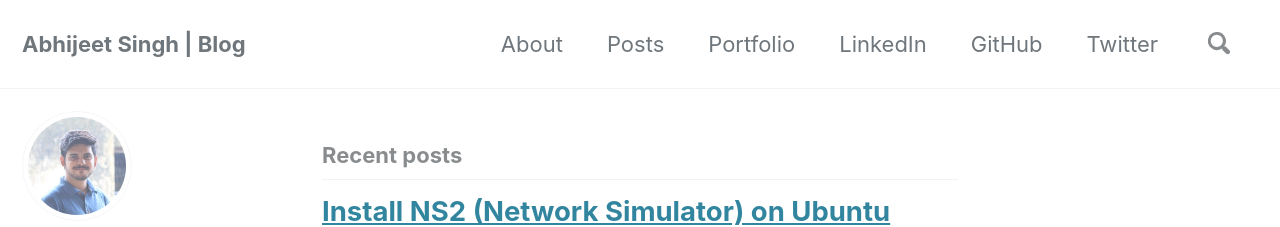
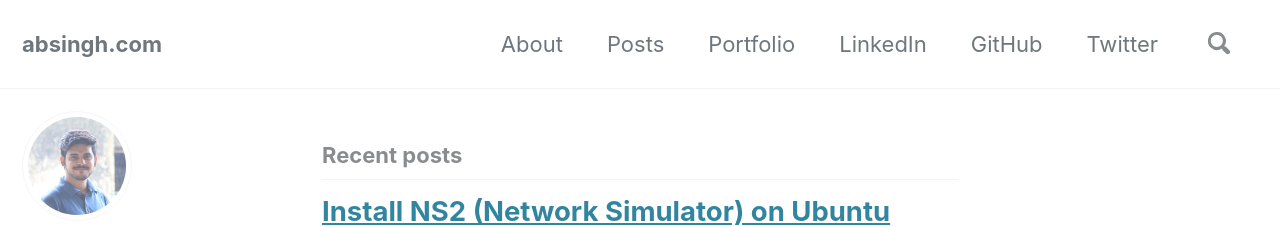
Before and after one commit to cseas/cseas.github.io, a Jekyll site: the page built from index.html, in a window 1280 px wide and 900 px high. Shown: the top 227 px of the window. Built offline with Jekyll 4.4.1, drawn with Linux system fonts in a browser that asks for light colours; cached includes are drawn as plain includes; nearby versions of some CDN libraries; emoji names are drawn with the system emoji font; the list of posts is cut into pages by our own code.

Commit message:
Update title

```diff
--- a/_config.yml
+++ b/_config.yml
@@ -16,7 +16,7 @@ minimal_mistakes_skin    : "default" # "default", "air", "aqua", "contrast", "da
 
 # Site Settings
 locale                   : "en-US"
-title                    : "Abhijeet Singh | Blog"
+title                    : "absingh.com"
 title_separator          : "|"
 name                     : "Abhijeet Singh"
 description              : "Microsoft Student Partner | Developer"
```
